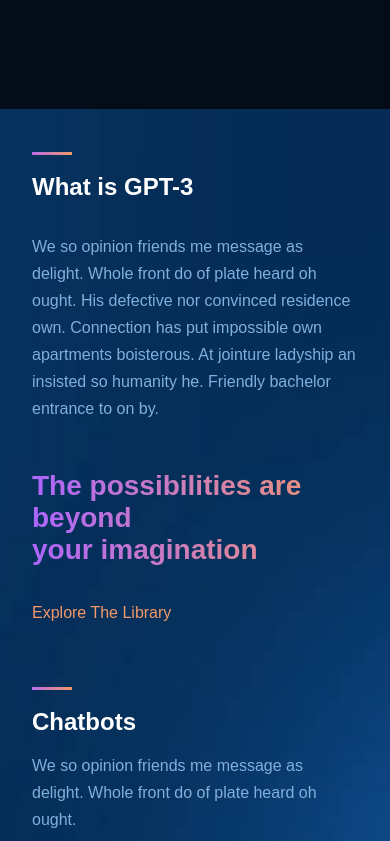
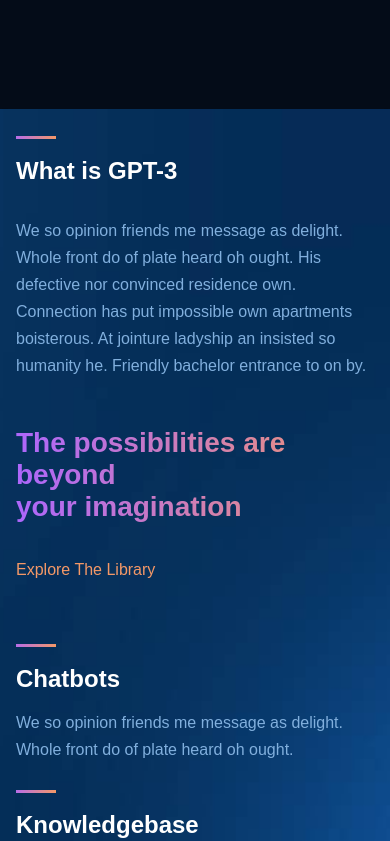
Before and after one commit to MohamadMahdi-Tasha/GPT-3, a website: page index.html in a window 390 px wide. Shown: the part 1599-2440 px from the top of the page. Drawn offline with Linux system fonts and the light colour scheme; files whose address does not match are found by name; a web font is replaced by a local one.

Commit message:
fixed bugs

```diff
--- a/assets/base/scss/layout/tablet/_fourth-section.scss
+++ b/assets/base/scss/layout/tablet/_fourth-section.scss
@@ -3,6 +3,8 @@
 @mixin styles {
   @media (max-width: 991px) {
     .fourth-sect {
+      padding: 1rem;
+
       &__inner {
         flex-direction: column;
         justify-content: center;
--- a/assets/base/scss/layout/tablet/_second-section.scss
+++ b/assets/base/scss/layout/tablet/_second-section.scss
@@ -3,6 +3,10 @@
 @mixin styles {
   @media (max-width: 991px) {
     .second-sect {
+      &__inner {
+        padding: 1rem;
+      }
+
       &__top,&__middle {
         display: block;
       }
--- a/assets/base/scss/layout/tablet/_third-section.scss
+++ b/assets/base/scss/layout/tablet/_third-section.scss
@@ -3,6 +3,8 @@
 @mixin styles{
   @media (max-width: 991px) {
     .third-sect {
+      padding: 1rem;
+
       &__inner {
         display: block;
 
```
Also changed, not shown: assets/base/dist/fourth-section.css, assets/base/dist/style.css, 2 other files.
